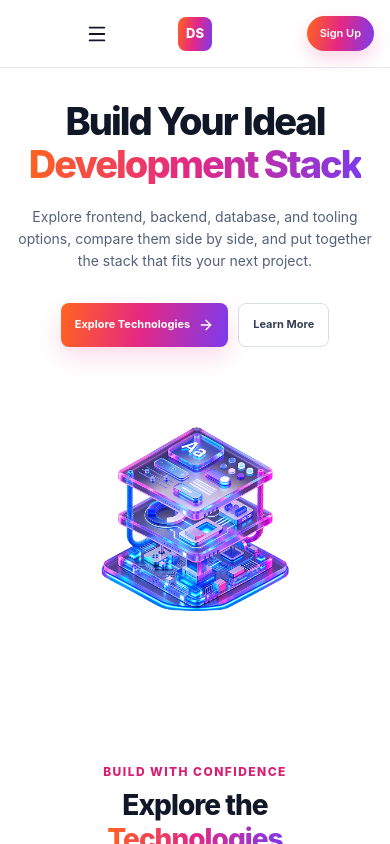
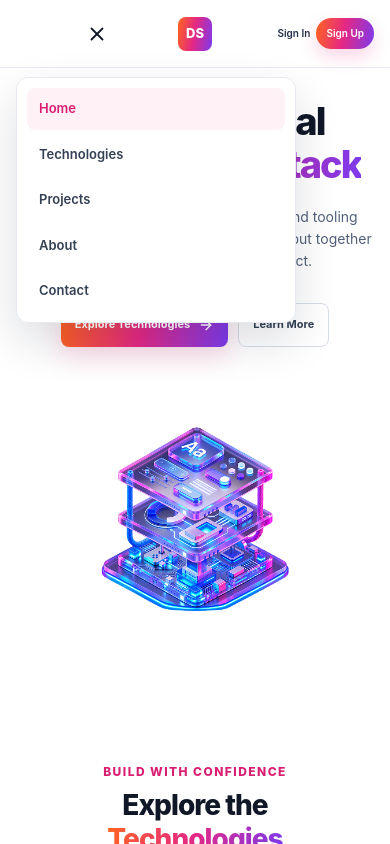
Before and after one commit to ShahriarOishik/Assignment_05, a React (Vite) app: page / in a window 390 px wide. Both pictures are taken after a click on the button "Open navigation menu". Shown: the top 844 px of the page. Built offline with nearby package versions, Linux system fonts and the light colour scheme.

Commit message:
feat: implement accessible mobile navigation

```diff
--- a/src/components/Navbar.jsx
+++ b/src/components/Navbar.jsx
@@ -1,14 +1,50 @@
-import { Menu } from 'lucide-react'
+import { useEffect, useRef, useState } from 'react'
+import { Menu, X } from 'lucide-react'
 import Brand from './Brand.jsx'
 
 const navLinks = ['Home', 'Technologies', 'Projects', 'About', 'Contact']
 
 function Navbar() {
+  const [isMenuOpen, setIsMenuOpen] = useState(false)
+  const navRef = useRef(null)
+  const menuButtonRef = useRef(null)
+
+  useEffect(() => {
+    if (!isMenuOpen) return undefined
+
+    const handleKeyDown = (event) => {
+      if (event.key === 'Escape') {
+        setIsMenuOpen(false)
+        menuButtonRef.current?.focus()
+      }
+    }
+
+    const handlePointerDown = (event) => {
+      if (!navRef.current?.contains(event.target)) setIsMenuOpen(false)
+    }
+
+    document.addEventListener('keydown', handleKeyDown)
+    document.addEventListener('pointerdown', handlePointerDown)
+
+    return () => {
+      document.removeEventListener('keydown', handleKeyDown)
+      document.removeEventListener('pointerdown', handlePointerDown)
+    }
+  }, [isMenuOpen])
+
   return (
     <header className="navbar">
-      <nav className="container navbar-inner" aria-label="Main navigation">
-        <button className="menu-trigger" type="button" aria-label="Open navigation menu">
-          <Menu size={22} />
+      <nav className="container navbar-inner" aria-label="Main navigation" ref={navRef}>
+        <button
+          className="menu-trigger"
+          type="button"
+          aria-label={isMenuOpen ? 'Close navigation menu' : 'Open navigation menu'}
+          aria-controls="mobile-navigation"
+          aria-expanded={isMenuOpen}
+          ref={menuButtonRef}
+          onClick={() => setIsMenuOpen((open) => !open)}
+        >
+          {isMenuOpen ? <X size={22} /> : <Menu size={22} />}
         </button>
 
         <a className="desktop-brand" href="#home" aria-label="Dev Stack home">
@@ -32,6 +68,20 @@ function Navbar() {
           <button className="sign-in" type="button">Sign In</button>
           <button className="primary-pill" type="button">Sign Up</button>
         </div>
+
+        <ul className="mobile-menu" id="mobile-navigation" hidden={!isMenuOpen}>
+          {navLinks.map((link) => (
+            <li key={link}>
+              <a
+                className={link === 'Home' ? 'active' : ''}
+                href={`#${link.toLowerCase()}`}
+                onClick={() => setIsMenuOpen(false)}
+              >
+                {link}
+              </a>
+            </li>
+          ))}
+        </ul>
       </nav>
     </header>
   )
--- a/src/index.css
+++ b/src/index.css
@@ -72,6 +72,7 @@ img {
 }
 
 .navbar-inner {
+  position: relative;
   display: grid;
   grid-template-columns: 1fr auto 1fr;
   align-items: center;
@@ -89,7 +90,8 @@ img {
 }
 
 .mobile-brand,
-.menu-trigger {
+.menu-trigger,
+.mobile-menu {
   display: none;
 }
 
@@ -662,6 +664,32 @@ img {
   .auth-actions { gap: 9px; }
   .auth-actions button { font-size: 11px; }
   .auth-actions .primary-pill { padding: 9px 13px; }
+  .mobile-menu {
+    position: absolute;
+    top: calc(100% + 10px);
+    left: 0;
+    display: grid;
+    width: min(280px, calc(100vw - 32px));
+    gap: 4px;
+    padding: 10px;
+    margin: 0;
+    border: 1px solid var(--line);
+    border-radius: 12px;
+    background: white;
+    box-shadow: 0 18px 45px rgb(16 24 40 / 14%);
+    list-style: none;
+  }
+  .mobile-menu[hidden] { display: none; }
+  .mobile-menu a {
+    display: block;
+    padding: 11px 12px;
+    border-radius: 8px;
+    color: #344054;
+    font-size: 13px;
+    font-weight: 600;
+  }
+  .mobile-menu a:hover,
+  .mobile-menu a.active { background: #fff1f6; color: #d91e72; }
   .hero { grid-template-columns: 1fr; gap: 20px; min-height: 0; padding-block: 48px 56px; text-align: center; }
   .hero-copy h1 { margin-inline: auto; font-size: clamp(38px, 10vw, 52px); }
   .hero-copy h1 span { margin-inline: auto; }
@@ -681,7 +709,9 @@ img {
 
 @media (max-width: 560px) {
   .container { width: calc(100% - 32px); }
-  .sign-in { display: none; }
+  .auth-actions { gap: 6px; }
+  .auth-actions button { font-size: 10px; }
+  .auth-actions .primary-pill { padding: 8px 10px; }
   .hero { padding-top: 34px; }
   .hero-copy h1 { font-size: 38px; }
   .hero-copy > p { font-size: 14px; line-height: 1.6; }
```
